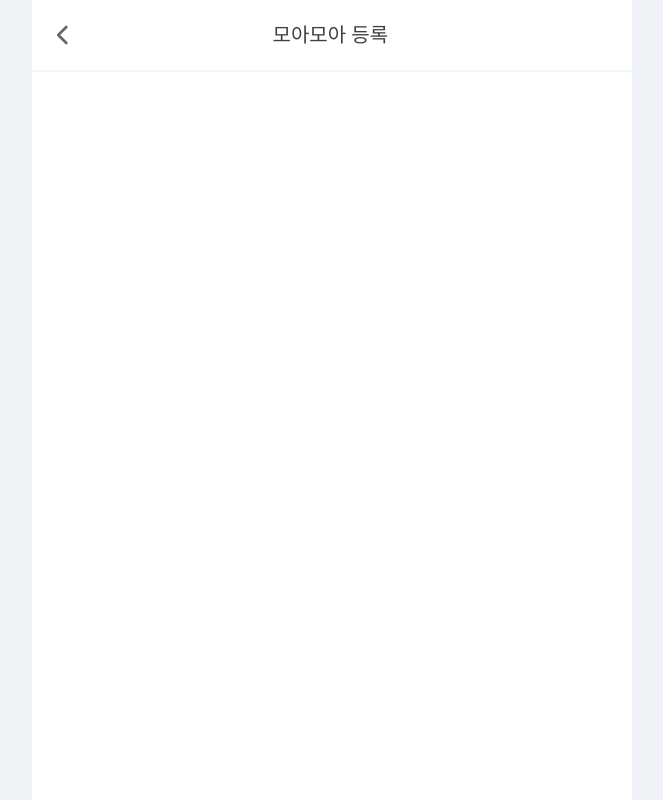
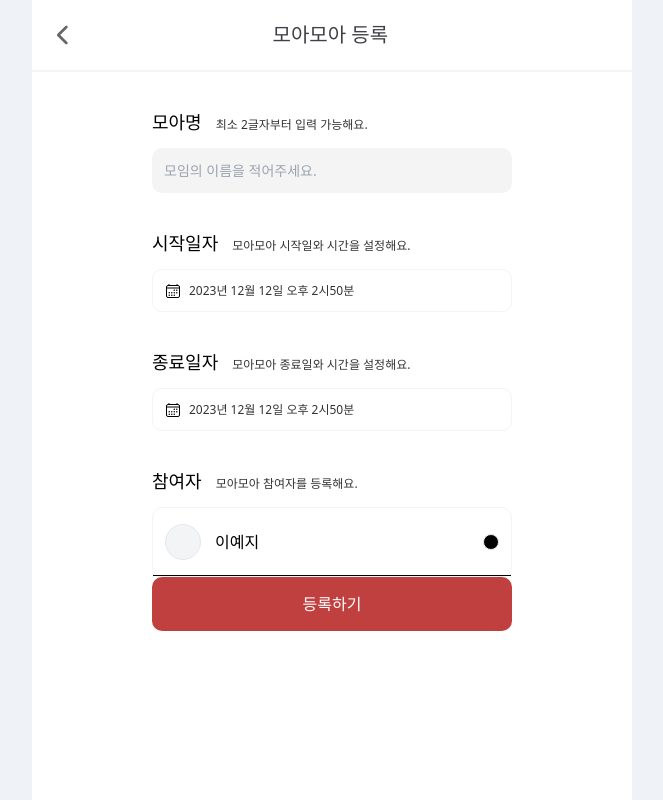
Before and after one commit to shyunju7/moaLetter, a React (Vite) app in the folder frontend/moaletter-app/: page /plan/register in a window 1280 px wide. Shown: the whole page, without its empty margins (308-971 px from the left). Built offline with nearby package versions, Linux system fonts and the light colour scheme; a web font is replaced by a local one.

Commit message:
Feat : PlanForm 컴포넌트 생성

```diff
--- a/frontend/moaletter-app/src/pages/Plan/PlanForm.tsx
+++ b/frontend/moaletter-app/src/pages/Plan/PlanForm.tsx
@@ -1,15 +1,41 @@
+import Button from "../../components/Button";
 import Header from "../../components/Header";
+import DatePicker from "../../components/Plan/DatePicker";
+import ParticipantList from "../../components/Plan/ParticipantList";
+import PlanInput from "../../components/Plan/PlanInput";
+import SubTitle from "../../components/Plan/subTitle";
 import Template from "../../components/Template";
 
 /**
  * 모아모아를 등록하는 페이지
- * @returns {JSX.Element} PlanRegistration 페이지
+ * @returns {JSX.Element} PlanForm 페이지
  */
-const PlanRegistration = (): JSX.Element => {
-	return (
-		<Template>
-			<Header title="모아모아 등록" />
-		</Template>
-	);
+const PlanForm = (): JSX.Element => {
+  return (
+    <Template>
+      <>
+        <Header title="모아모아 등록" />
+        <div className="mx-4">
+          <form className="flex flex-col justify-center items-center">
+            <SubTitle title="모아명" text="최소 2글자부터 입력 가능해요." />
+            <PlanInput />
+            <SubTitle
+              title="시작일자"
+              text="모아모아 시작일와 시간을 설정해요."
+            />
+            <DatePicker />
+            <SubTitle
+              title="종료일자"
+              text="모아모아 종료일와 시간을 설정해요."
+            />
+            <DatePicker />
+            <SubTitle title="참여자" text="모아모아 참여자를 등록해요." />
+            <ParticipantList />
+            <Button text="등록하기" />
+          </form>
+        </div>
+      </>
+    </Template>
+  );
 };
-export default PlanRegistration;
+export default PlanForm;
```
